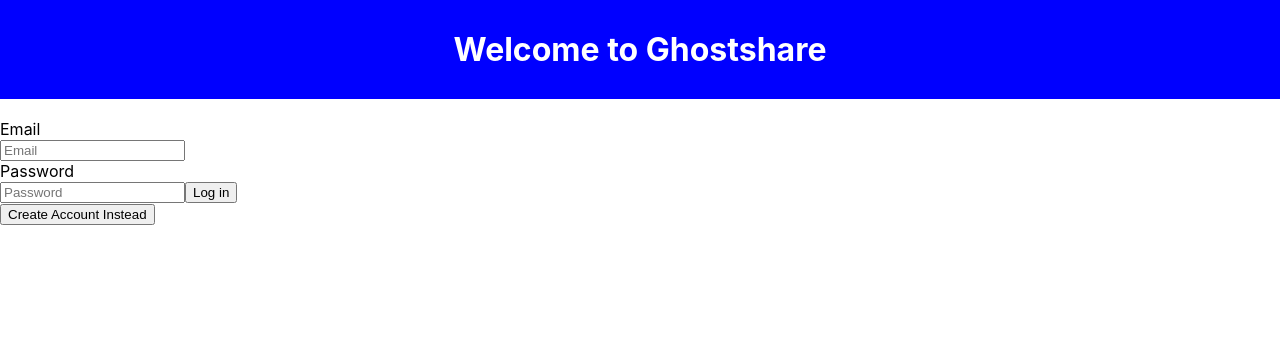
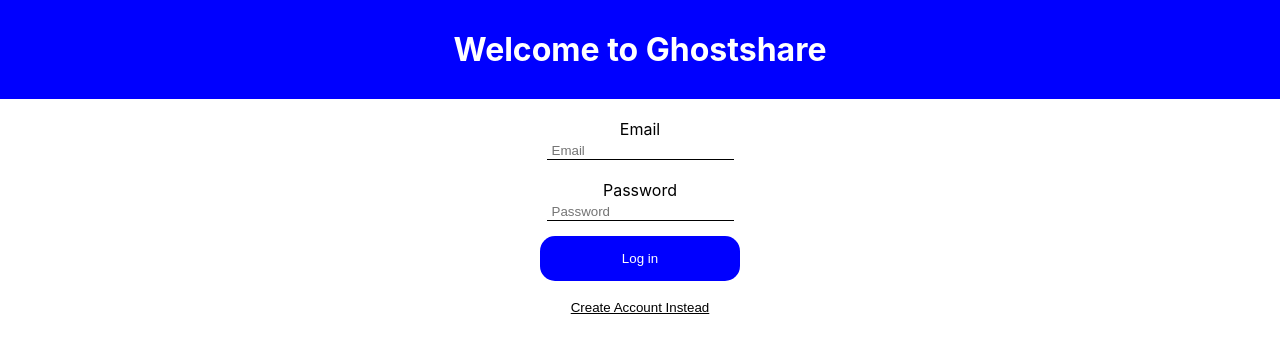
Before and after one commit to oliverwigren/ghostshare, a React (Create React App) app: page /login in a window 1280 px wide. Shown: the top 350 px of the page. Built offline with nearby package versions, Linux system fonts and the light colour scheme.

Commit message:
styling for login and create A

```diff
--- a/src/components/CreateAccount.js
+++ b/src/components/CreateAccount.js
@@ -1,6 +1,7 @@
 import React, { useState } from "react";
 import { useNavigate } from "react-router-dom";
 import { getAuth, createUserWithEmailAndPassword } from "firebase/auth";
+import styles from '../style/Login.module.css'
 
 function CreateAccount({ isAuth, setAuth }) {
   const [email, setEmail] = useState('');
@@ -31,7 +32,7 @@ function CreateAccount({ isAuth, setAuth }) {
   };
 
   return (
-    <section>
+    <section className={styles.section}>
       <h1></h1>
       <p></p>
 
@@ -45,7 +46,8 @@ function CreateAccount({ isAuth, setAuth }) {
           placeholder="Email"
           id="email"
           autoComplete="off"
-        /><br/>
+          className={styles.input}
+        /><br/><br/>
         <label htmlFor="password">Password</label><br/>
         <input
           name="password"
@@ -55,11 +57,12 @@ function CreateAccount({ isAuth, setAuth }) {
           placeholder="Password"
           id="password"
           autoComplete="off"
-        />
-        <button type="submit">Sign up </button>
+          className={styles.input}
+        /><br />
+        <button className={styles.button} type="submit">Sign up </button>
       </form>
 
-      <button type="button" onClick={() => navigate('/login')}>Login Instead</button>
+      <button className={styles.navBtn} type="button" onClick={() => navigate('/login')}>Login Instead</button>
     </section>
   );
 }
--- a/src/components/Login.js
+++ b/src/components/Login.js
@@ -1,6 +1,7 @@
 import React, { useState } from "react";
 import { useNavigate } from "react-router-dom";
 import { getAuth, signInWithEmailAndPassword } from "firebase/auth";
+import styles from '../style/Login.module.css'
 
 function Login({ setAuth }) {
   const [email, setEmail] = useState("");
@@ -32,7 +33,7 @@ function Login({ setAuth }) {
   };
 
   return (
-    <section>
+    <section className={styles.section}>
       <h1></h1>
       <p></p>
 
@@ -46,7 +47,8 @@ function Login({ setAuth }) {
           placeholder="Email"
           id="email"
           autoComplete="off"
-        /><br/>
+          className={styles.input}
+        /><br/><br />
         <label htmlFor="password">Password</label><br/>
         <input
           name="password"
@@ -56,11 +58,13 @@ function Login({ setAuth }) {
           placeholder="Password"
           id="password"
           autoComplete="off"
+          className={styles.input}
         />
-        <button type="submit">Log in</button>
+        <br />
+        <button className={styles.button} type="submit">Log in</button>
       </form>
 
-      <button type="button" onClick={() => navigate('/create')}>Create Account Instead</button>
+      <button className={styles.navBtn} type="button" onClick={() => navigate('/create')}>Create Account Instead</button>
     </section>
   );
 }
--- a/src/style/Login.module.css
+++ b/src/style/Login.module.css
@@ -1,3 +1,33 @@
 .section {
     margin: auto;
+    width: 30%;
+    text-align: center;
 }
+.input {
+    border: 0;
+    border-bottom: black solid 1px;
+    padding: 1px 5px;
+}
+.button {
+    background-color: blue;
+    width: 200px;
+    padding: 15px 0;
+    margin: 15px;
+    border-radius: 15px;
+    border: 0;
+    color: white;
+}
+.button:hover {
+    background-color: white;
+    color: blue;
+    border: blue 1px solid;
+}
+.navBtn {
+    background-color: transparent;
+    text-decoration: underline;
+    border: 0;
+}
+.navBtn:hover {
+    color: blue;
+    text-decoration: none;
+}
```
